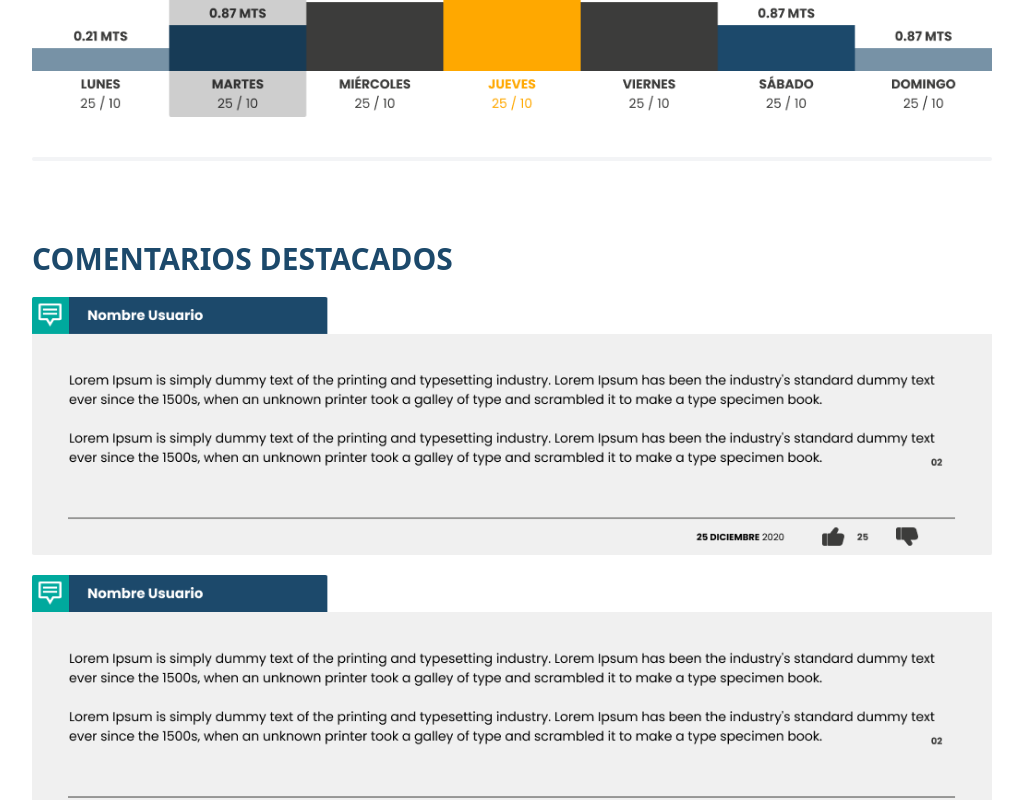
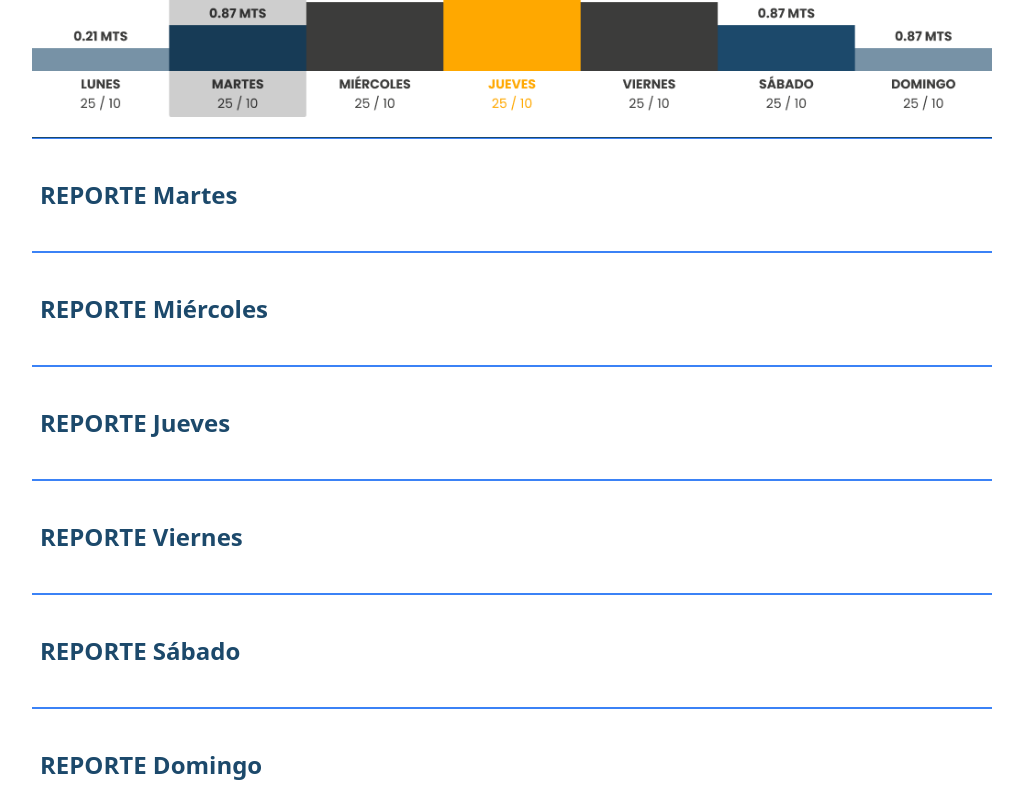
Before and after one commit to kai121814/buscaolas3, a Nuxt app in the folder buscaolas/: page /cameraforecast1 in a window 1280 px wide. Shown: the part 3140-3940 px from the top of the page, without its empty margins (128-1151 px from the left). Built offline with nearby package versions, Linux system fonts and the light colour scheme.

Commit message:
tia update

```diff
--- a/buscaolas/nuxt.config.ts
+++ b/buscaolas/nuxt.config.ts
@@ -1,6 +1,16 @@
 // https://nuxt.com/docs/api/configuration/nuxt-config
 export default defineNuxtConfig({
-    modules: [
+  head: {
+    link: [
+      {
+        rel: 'stylesheet',
+        href: 'https://use.fontawesome.com/releases/v5.15.3/css/all.css',
+        integrity: 'sha384-Qz0oNfoK3lPT7F5g5XnmQeV5ZiymOnaCj6brfOhQDIARd6Hvvl5RyWId+9fh6PVR',
+        crossorigin: 'anonymous'
+      }
+    ]
+  },
+  modules: [
         '@nuxtjs/tailwindcss'
       ],
       css: [
--- a/buscaolas/package.json
+++ b/buscaolas/package.json
@@ -17,6 +17,12 @@
     "tailwindcss": "^3.3.1"
   },
   "dependencies": {
+    "@fortawesome/fontawesome-free": "^6.4.0",
+    "@fortawesome/fontawesome-svg-core": "^6.4.0",
+    "@fortawesome/free-brands-svg-icons": "^6.4.0",
+    "@fortawesome/free-regular-svg-icons": "^6.4.0",
+    "@fortawesome/free-solid-svg-icons": "^6.4.0",
+    "@fortawesome/vue-fontawesome": "^3.0.3",
     "@tailwindcss/aspect-ratio": "^0.4.2",
     "sass": "^1.58.3",
     "vite": "^4.2.1"
--- a/buscaolas/pages/cameraforecast1.vue
+++ b/buscaolas/pages/cameraforecast1.vue
@@ -1,4 +1,40 @@
 <script setup>
+import { ref } from 'vue';
+const items = ref([
+  {
+    question: 'REPORTE Martes',
+    answer: 'Lorem ipsum dolor sit amet, consectetur adipiscing elit. In eu vestibulum erat. Pellentesque quis consectetur tellus, sit amet posuere tortor. Suspendisse nec venenatis eros. Proin sed massa orci. Vestibulum in placerat nisi. Mauris tincidunt, augue ut bibendum viverra, nulla eros egestas orci, et malesuada quam tortor et mauris. Vivamus condimentum tortor at purus maximus, a accumsan sapien venenatis. Integer at tincidunt erat, sit amet faucibus dolor. Morbi pellentesque lorem ac arcu tincidunt consectetur et vel nisl. Phasellus placerat erat non nulla dapibus sollicitudin. Duis sed lacus tempor, vehicula tortor in, finibus dui. Sed egestas felis justo, at laoreet arcu porta non. Cras nibh augue, dapibus nec nunc et, rhoncus blandit libero. Vivamus faucibus, nulla ac venenatis facilisis, nunc nulla tempus massa, ut dignissim augue justo ut turpis. Nam bibendum auctor nisi.',
+    active: false
+  },
+  {
+    question: 'REPORTE Miércoles',
+    answer: 'Lorem ipsum dolor sit amet, consectetur adipiscing elit. In eu vestibulum erat. Pellentesque quis consectetur tellus, sit amet posuere tortor. Suspendisse nec venenatis eros. Proin sed massa orci. Vestibulum in placerat nisi. Mauris tincidunt, augue ut bibendum viverra, nulla eros egestas orci, et malesuada quam tortor et mauris. Vivamus condimentum tortor at purus maximus, a accumsan sapien venenatis. Integer at tincidunt erat, sit amet faucibus dolor. Morbi pellentesque lorem ac arcu tincidunt consectetur et vel nisl. Phasellus placerat erat non nulla dapibus sollicitudin. Duis sed lacus tempor, vehicula tortor in, finibus dui. Sed egestas felis justo, at laoreet arcu porta non. Cras nibh augue, dapibus nec nunc et, rhoncus blandit libero. Vivamus faucibus, nulla ac venenatis facilisis, nunc nulla tempus massa, ut dignissim augue justo ut turpis. Nam bibendum auctor nisi.',
+    active: false
+  },
+  {
+    question: 'REPORTE Jueves',
+    answer: 'Lorem ipsum dolor sit amet, consectetur adipiscing elit. In eu vestibulum erat. Pellentesque quis consectetur tellus, sit amet posuere tortor. Suspendisse nec venenatis eros. Proin sed massa orci. Vestibulum in placerat nisi. Mauris tincidunt, augue ut bibendum viverra, nulla eros egestas orci, et malesuada quam tortor et mauris. Vivamus condimentum tortor at purus maximus, a accumsan sapien venenatis. Integer at tincidunt erat, sit amet faucibus dolor. Morbi pellentesque lorem ac arcu tincidunt consectetur et vel nisl. Phasellus placerat erat non nulla dapibus sollicitudin. Duis sed lacus tempor, vehicula tortor in, finibus dui. Sed egestas felis justo, at laoreet arcu porta non. Cras nibh augue, dapibus nec nunc et, rhoncus blandit libero. Vivamus faucibus, nulla ac venenatis facilisis, nunc nulla tempus massa, ut dignissim augue justo ut turpis. Nam bibendum auctor nisi.',
+    active: false
+  },
+  {
+    question: 'REPORTE Viernes',
+    answer: 'Lorem ipsum dolor sit amet, consectetur adipiscing elit. In eu vestibulum erat. Pellentesque quis consectetur tellus, sit amet posuere tortor. Suspendisse nec venenatis eros. Proin sed massa orci. Vestibulum in placerat nisi. Mauris tincidunt, augue ut bibendum viverra, nulla eros egestas orci, et malesuada quam tortor et mauris. Vivamus condimentum tortor at purus maximus, a accumsan sapien venenatis. Integer at tincidunt erat, sit amet faucibus dolor. Morbi pellentesque lorem ac arcu tincidunt consectetur et vel nisl. Phasellus placerat erat non nulla dapibus sollicitudin. Duis sed lacus tempor, vehicula tortor in, finibus dui. Sed egestas felis justo, at laoreet arcu porta non. Cras nibh augue, dapibus nec nunc et, rhoncus blandit libero. Vivamus faucibus, nulla ac venenatis facilisis, nunc nulla tempus massa, ut dignissim augue justo ut turpis. Nam bibendum auctor nisi.',
+    active: false
+  },
+  {
+    question: 'REPORTE Sábado',
+    answer: 'Lorem ipsum dolor sit amet, consectetur adipiscing elit. In eu vestibulum erat. Pellentesque quis consectetur tellus, sit amet posuere tortor. Suspendisse nec venenatis eros. Proin sed massa orci. Vestibulum in placerat nisi. Mauris tincidunt, augue ut bibendum viverra, nulla eros egestas orci, et malesuada quam tortor et mauris. Vivamus condimentum tortor at purus maximus, a accumsan sapien venenatis. Integer at tincidunt erat, sit amet faucibus dolor. Morbi pellentesque lorem ac arcu tincidunt consectetur et vel nisl. Phasellus placerat erat non nulla dapibus sollicitudin. Duis sed lacus tempor, vehicula tortor in, finibus dui. Sed egestas felis justo, at laoreet arcu porta non. Cras nibh augue, dapibus nec nunc et, rhoncus blandit libero. Vivamus faucibus, nulla ac venenatis facilisis, nunc nulla tempus massa, ut dignissim augue justo ut turpis. Nam bibendum auctor nisi.',
+    active: false
+  },
+  {
+    question: 'REPORTE Domingo',
+    answer: 'Lorem ipsum dolor sit amet, consectetur adipiscing elit. In eu vestibulum erat. Pellentesque quis consectetur tellus, sit amet posuere tortor. Suspendisse nec venenatis eros. Proin sed massa orci. Vestibulum in placerat nisi. Mauris tincidunt, augue ut bibendum viverra, nulla eros egestas orci, et malesuada quam tortor et mauris. Vivamus condimentum tortor at purus maximus, a accumsan sapien venenatis. Integer at tincidunt erat, sit amet faucibus dolor. Morbi pellentesque lorem ac arcu tincidunt consectetur et vel nisl. Phasellus placerat erat non nulla dapibus sollicitudin. Duis sed lacus tempor, vehicula tortor in, finibus dui. Sed egestas felis justo, at laoreet arcu porta non. Cras nibh augue, dapibus nec nunc et, rhoncus blandit libero. Vivamus faucibus, nulla ac venenatis facilisis, nunc nulla tempus massa, ut dignissim augue justo ut turpis. Nam bibendum auctor nisi.',
+    active: false
+  },
+  ]);
+  function toggleActive(index) {
+  items.value[index].active = !items.value[index].active;
+}
 </script>
 <template>
     <div>
@@ -155,14 +191,14 @@
         <hr class="w-9/12 h-1 mx-auto my-4 bg-gray-100 border-0 rounded md:my-10 dark:bg-neutral-900">
         <div class="grid grid-cols-2 gap-x-4 mx-auto w-9/12 pb-5">
             <div>
-                <div >
+                <div>
                     <p class="font-bold text-3xl text-[#1C496B] uppercase">Reporte de la región</p>
                     <iframe width="500" height="300" src="https://www.youtube.com/embed/1HZaBYXRc8s"
                         title="Whitewoods - Somber Waves" frameborder="0"
                         allow="accelerometer; autoplay; clipboard-write; encrypted-media; gyroscope; picture-in-picture; web-share"
                         allowfullscreen>
                     </iframe>
-                    <img  class="pt-5" src="~assets/thumbnails/like.png" alt="like">
+                    <img class="pt-5" src="~assets/thumbnails/like.png" alt="like">
                 </div>
             </div>
             <div>
@@ -195,6 +231,30 @@
             <img class="mx-auto" src="~assets/thumbnails/semanal.png" alt="semanal">
         </div>
 
+        <div class="paa-container mx-auto w-9/12 pt-5">
+    <ul class="paa-list border-t border-b border-blue-500">
+      <li
+        v-for="(item, index) in items"
+        :key="index"
+        class="paa-item border-t border-blue-500"
+        :class="{
+          'border-t': index > 0,
+          'border-b': index < items.length - 1
+        }"
+      >
+        <div class="paa-question font-bold text-[#1C496B] text-2xl" @click="toggleActive(index)">
+          {{ item.question }}
+        </div>
+        <div
+          ref="answer"
+          class="paa-answer text-[#1C496B] text-2xl"
+          :class="{ block: item.active, hidden: !item.active }"
+        >
+          {{ item.answer }}
+        </div>
+      </li>
+    </ul>
+  </div>
 
         <div class="w-9/12 mx-auto pb-10">
             <hr class="h-1 my-4 bg-gray-100 border-0 rounded md:my-10 dark:bg-neutral-900">
@@ -210,4 +270,27 @@
     <Footer />
 </template>
 
-<style></style>
+<style>
+.paa-item.active .paa-answer {
+    display: block;
+}
+
+.paa-list {
+    border-top: 1px solid #1C496B;
+    border-bottom: 2px solid#1C496B;
+}
+
+.paa-item {
+    padding-top: 2rem;
+    padding-bottom: 2rem;
+}
+
+.paa-question {
+    padding: 0.5rem;
+    cursor: pointer;
+    transition: background-color .25s ease-in-out;
+}
+
+.paa-question:hover {
+    background-color: #ccd9e3;
+}</style>
```
Also changed, not shown: buscaolas/src/main.ts (added, +19 -0 lines), 1 other file (tests, documents, lock files or other folders). Lines whose indentation alone changed are shown as unchanged.
